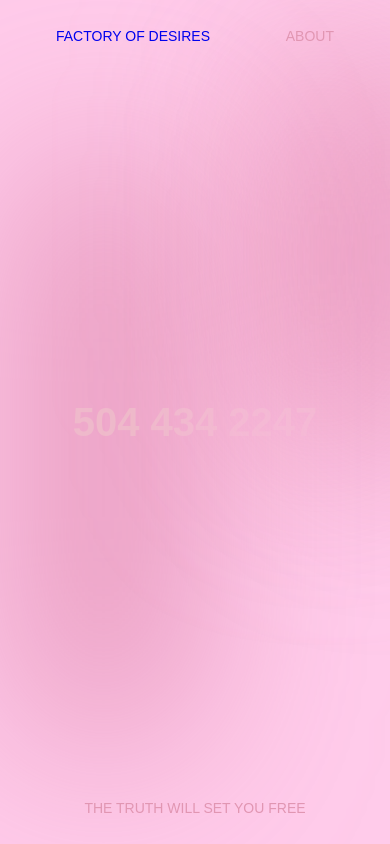
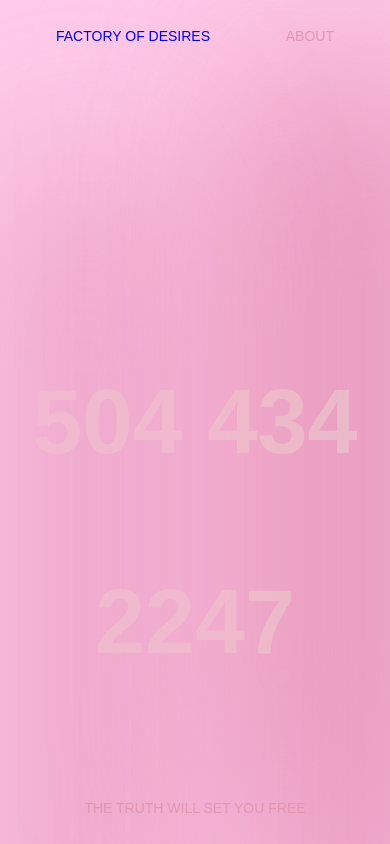
Before and after one commit to droth0924/Factories-of-Desire, a plain HTML site: page index.html in a window 390 px wide. Drawn offline with Linux system fonts and the light colour scheme.

Commit message:
Update styles.css

```diff
--- a/styles.css
+++ b/styles.css
@@ -113,51 +113,7 @@ h1{
     mix-blend-mode: lighten;
 }
 
-@media only screen and (max-width: 500px){
-    h1{
-        font-size: 40px;
-        text-decoration: none;
-    }
-    .container{
-        font-size: 10px;
-    }
-    .container .nav,
-    .container .footer{
-        padding: 1em;
-    }
-    .bg-shape1{
-        width: 600px;
-        height: 600px;
-        border-radius: 9999px;
-        position: relative;
-        animation: one 10s infinite;
-        mix-blend-mode: multiply;
-    }
-    .bg-shape2{
-        width: 400px;
-        height: 400px;
-        border-radius: 9999px;
-        position: relative;
-        animation: two 10s infinite;
-        mix-blend-mode: multiply;
-    }
-    .bg-shape3{
-        width: 400px;
-        height: 400px;
-        border-radius: 9999px;
-        position: relative;
-        animation: three 10s infinite;
-        mix-blend-mode: multiply;
-    }
-    .nav-items a:not(:last-child) {
-        padding-right: 1em;
-    }
-    .container{
-        height: 80vh;
-        font-size: 10px;
-        overflow: hidden;
-    }
-}
+
 
 
 .container {
```
